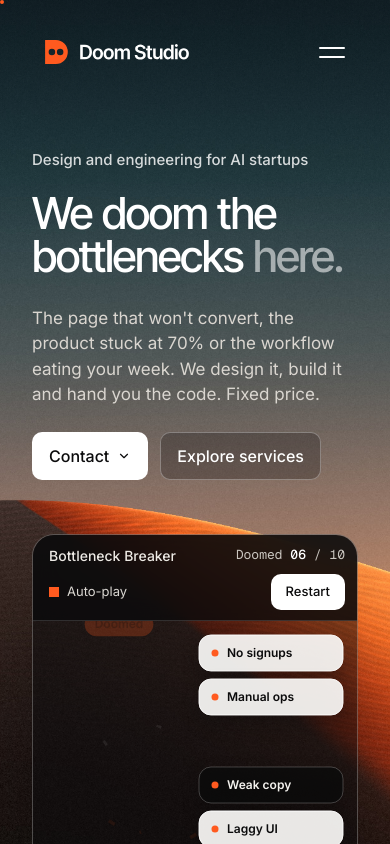
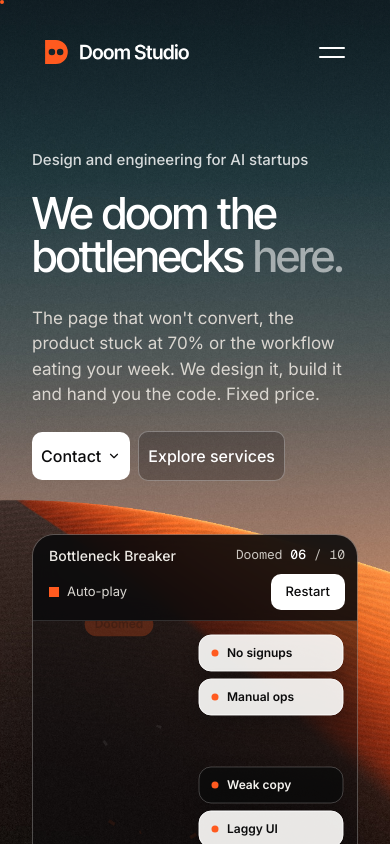
Before and after one commit to GIKSN-RESEARCH/Doom, a Next.js app: page / in a window 390 px wide. Shown: the top 844 px of the page. Built offline with nearby package versions, Linux system fonts and the light colour scheme.

Commit message:
style: align hero buttons and preserve mobile spacing

```diff
--- a/src/components/studio/Hero.module.css
+++ b/src/components/studio/Hero.module.css
@@ -87,8 +87,12 @@
 .ghost {
   display: inline-flex;
   align-items: center;
+  /* Match the filled button's visible height inside the 1px outline. */
+  height: 50px;
   min-height: 48px;
-  padding: 0 16px;
+  margin-block: -1px;
+  /* Include the outline when matching Contact's visible text inset. */
+  padding: 0 17px;
   border-radius: 10px;
   border: 1px solid rgba(255, 255, 255, 0.3);
   background: rgba(11, 11, 12, 0.25);
@@ -154,13 +158,15 @@
   .product {
     font-size: 18px;
   }
-}
-@media (max-width: 380px) {
-  .buttons > a:first-child {
-    gap: 4px;
+  .buttons {
+    flex-wrap: nowrap;
+    gap: 8px;
   }
-  .buttons > a:first-child > span:first-child {
-    padding-inline: 16px;
-    font-size: 15px;
+  .buttons > button {
+    padding-inline: 8px;
+    gap: 6px;
+  }
+  .ghost {
+    padding-inline: 9px;
   }
 }
```
